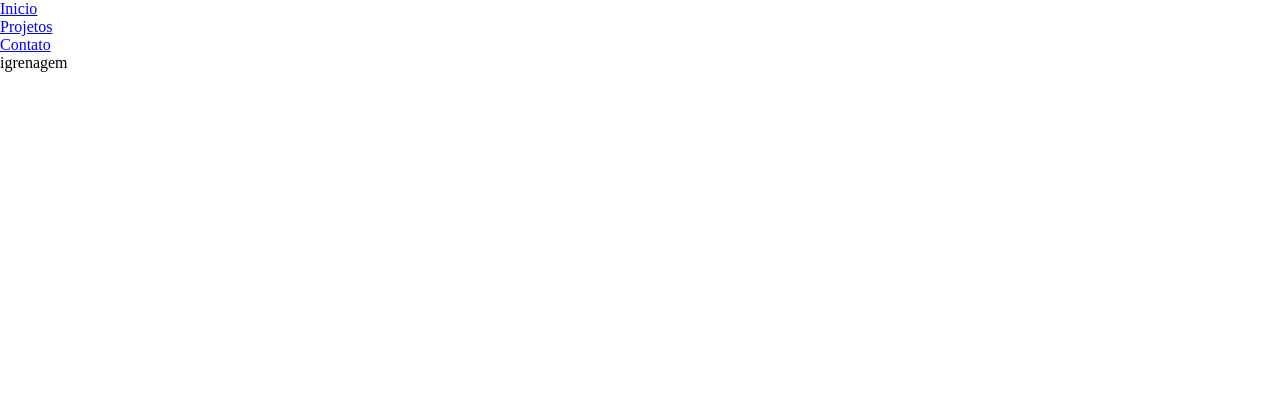
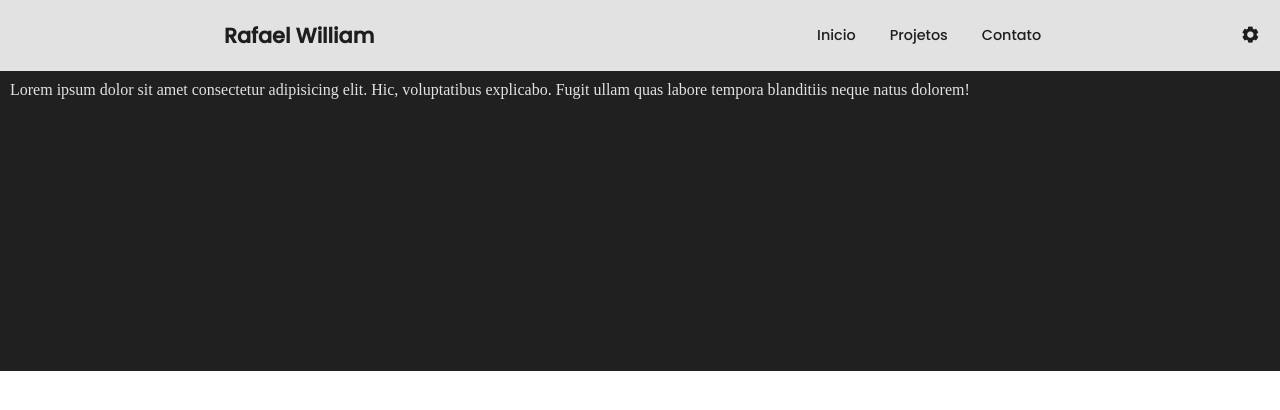
Before and after one commit to RafaGui/MY_PORTIFOLIO_PROJECT, a plain HTML site: page index.html in a window 1280 px wide. Drawn offline with nearby package versions, Linux system fonts and the light colour scheme.

Commit message:
Adicionado Script para modal menu

```diff
--- a/assets/css/style.scss
+++ b/assets/css/style.scss
@@ -3,3 +3,85 @@
     padding: 0px;
     box-sizing: border-box;
 }
+:root{
+    --color:#e2e2e2;
+    --baseColor:#1E1E1E;
+
+    --baseFont:'Poppins', sans-serif;
+    --secondFont:'Roboto', sans-serif;
+}
+body{
+    width: 100%;
+    height: auto;
+    position: relative;
+}
+.firstFase{
+    width: 100%;
+    background-color: var(--color);
+    display: flex;
+    align-items: center;
+    justify-content: space-around;
+    position: relative;
+    padding: 20px 10px;
+    position: fixed;
+    top: 0px;
+    z-index: 10;
+}
+.logo{
+    color: var(--baseColor);
+    font-size: 1.3rem;
+    font-weight: 900;
+    font-family:var(--baseFont);
+}
+.linksAcess ul{
+    list-style: none;
+    position: relative;
+}
+.linksAcess li{
+    display: inline-block;
+    margin: 0px 5px;
+}
+.linksAcess li a{
+    padding: 5px 10px;
+    box-sizing: 5px;
+    color: var(--baseColor);
+    text-decoration: none;
+    font-family: var(--baseFont);
+    font-size: .9rem;
+}
+.configPage{
+    font-size: 1.2rem;
+    color: var(--baseColor);
+    position: absolute;
+    right: 20px;
+    top: 50%;
+    transform: translateY(-50%);
+}
+.menuPage{
+    position: absolute;
+    left: 30px;
+    top: 50%;
+    transform: translateY(-50%);
+    font-size: 1.5rem;
+    display: none;
+}
+.menuRollPage{
+    transition: .4s ease;
+    width: 100%;
+    position: absolute;
+    opacity: 1;
+    pointer-events: none;
+    top: 71px;
+    padding: 10px;
+    color: var(--color);
+    height: 300px;
+    background-color: rgb(32, 32, 32);
+}
+@media screen and (max-width:650px) {
+    .linksAcess, .configPage{
+        display: none;
+    }
+    .menuPage{
+        display: unset;
+    }
+}
--- /dev/null
+++ b/assets/js/menuControler.js
@@ -0,0 +1,19 @@
+const Menu = document.querySelector('#modalMenu');
+const Controler = document.querySelector('#ModalMenuControler');
+
+Controler.addEventListener('click', () =>{
+
+    const StateAtual = window.getComputedStyle(Menu);
+
+    if (StateAtual.opacity === "1"){
+        console.log('Invisivel');
+        Menu.style.opacity = "0";
+        Menu.style.pointerEvents = "none";
+        Menu.style.marginTop = "-100%";
+    } else if (StateAtual.opacity === "0"){
+        console.log('Visivel');
+        Menu.style.opacity = "1";
+        Menu.style.pointerEvents = "all";
+        Menu.style.marginTop = "0";
+    }
+});
--- a/index.html
+++ b/index.html
@@ -3,12 +3,18 @@
 <head>
     <meta charset="UTF-8">
     <meta name="viewport" content="width=device-width, initial-scale=1.0">
+    <link rel="stylesheet"
+    href="https://cdn.jsdelivr.net/npm/boxicons@latest/css/boxicons.min.css">
     <link rel="stylesheet" href="assets/css/style.css">
+    <link rel="preconnect" href="https://fonts.googleapis.com">
+    <link rel="preconnect" href="https://fonts.gstatic.com" crossorigin>
+    <link href="https://fonts.googleapis.com/css2?family=Poppins:wght@300;500&family=Roboto:wght@300;400;700&display=swap" rel="stylesheet">
     <title>Rafael William</title>
 </head>
 <body>
     <header class="topPage">
-        <div class="logo"></div>
+        <div class="firstFase">
+            <div class="logo"><p>Rafael William</p></div>
             <nav class="linksAcess">
                 <ul>
                     <li><a href="#">Inicio</a></li>
@@ -17,9 +23,21 @@
                 </ul>
             </nav>
             <div class="configPage">
-            igrenagem
+                <i class='bx bxs-cog'></i>
+            </div>
+            <div class="menuPage" id="ModalMenuControler">
+                <i class='bx bx-menu-alt-left'></i>
+            </div>
+        </div>
+        <div class="secondFase">
+            <div class="menuRollPage" id="modalMenu">
+                Lorem ipsum dolor sit amet consectetur adipisicing elit. Hic, voluptatibus explicabo. Fugit ullam quas labore tempora blanditiis neque natus dolorem!
+            </div>
         </div>
     </header>
     <!-- COMEÇAR COM O HEADER TORNDO-O RESPONSIVO E BONITINHO -->
+
+
+    <script src="assets/js/menuControler.js"></script>
 </body>
 </html>
```
Also changed, not shown: assets/css/style.css, assets/js/main.js (added), 1 other file. Lines whose indentation alone changed are shown as unchanged.
